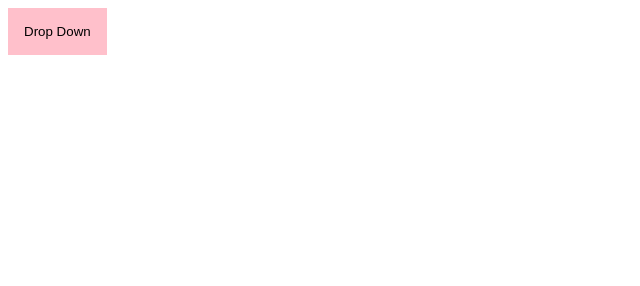
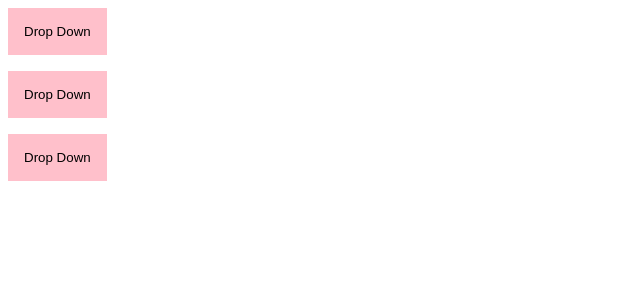
Before and after one commit to Kuanchiliao1/dropdown-component, a plain HTML site: page index.html in a window 1280 px wide. Shown: the whole page, without its empty margins (0-640 px from the left). Drawn offline with Linux system fonts and the light colour scheme.

Commit message:
Test multiple dropdown menus

```diff
--- a/index.html
+++ b/index.html
@@ -19,6 +19,31 @@
         <li><a href="" class="menu-item">Item 2</a></li>
         <li><a href="" class="menu-item">Item 3</a></li>
       </ul>
+    </div>
+  </div>
+  <div class="dropdown-container">
+    <button aria-expanded="false" class="dropdown-btn">
+      Drop Down
+    </button>
+    <div class="dropdown-option-container">
+      <ul>
+        <li><a href="" class="menu-item">Item 1</a></li>
+        <li><a href="" class="menu-item">Item 2</a></li>
+        <li><a href="" class="menu-item">Item 3</a></li>
+      </ul>
+    </div>
+  </div>
+  <div class="dropdown-container">
+    <button aria-expanded="false" class="dropdown-btn">
+      Drop Down
+    </button>
+    <div class="dropdown-option-container">
+      <ul>
+        <li><a href="" class="menu-item">Lorem ipsum dolor sit amet consectetur.</a></li>
+        <li><a href="" class="menu-item">Item 2</a></li>
+        <li><a href="" class="menu-item">Item 3</a></li>
+      </ul>
+    </div>
   </div>
 </body>
 </html>
```
